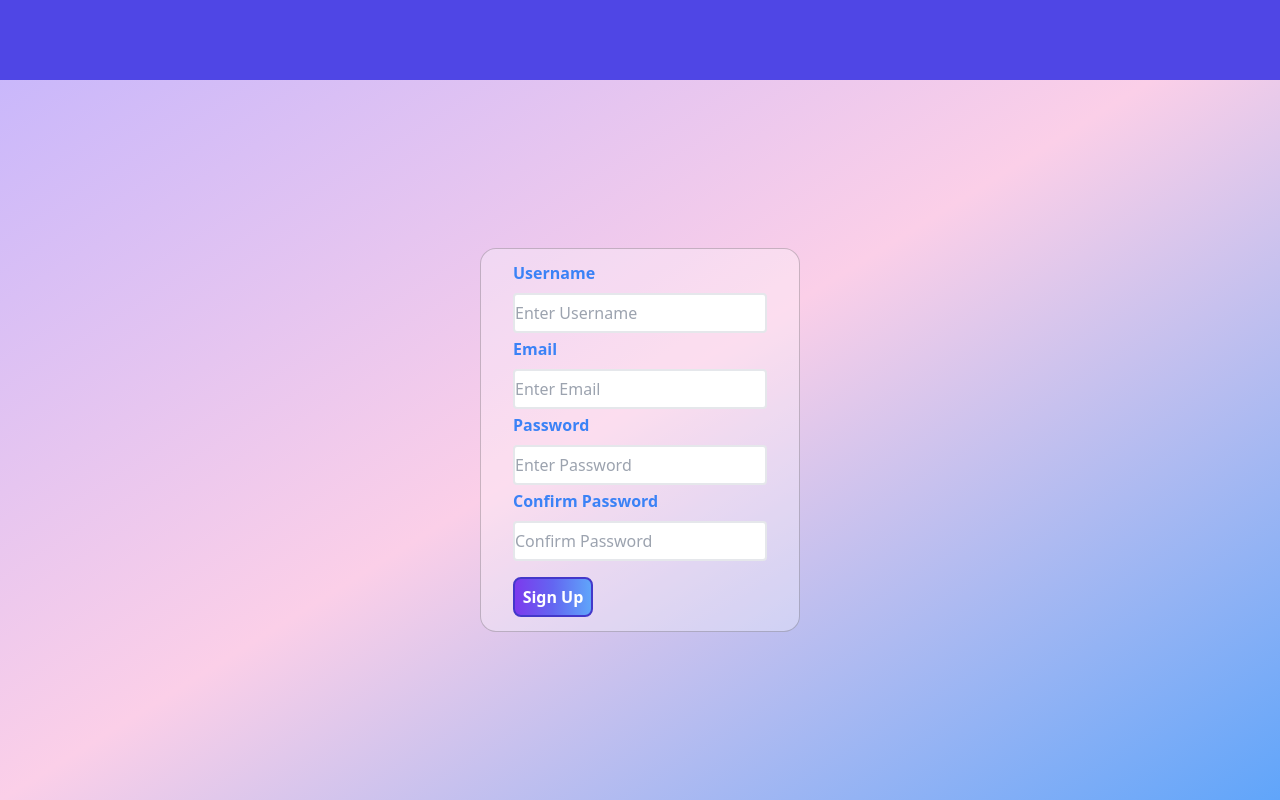
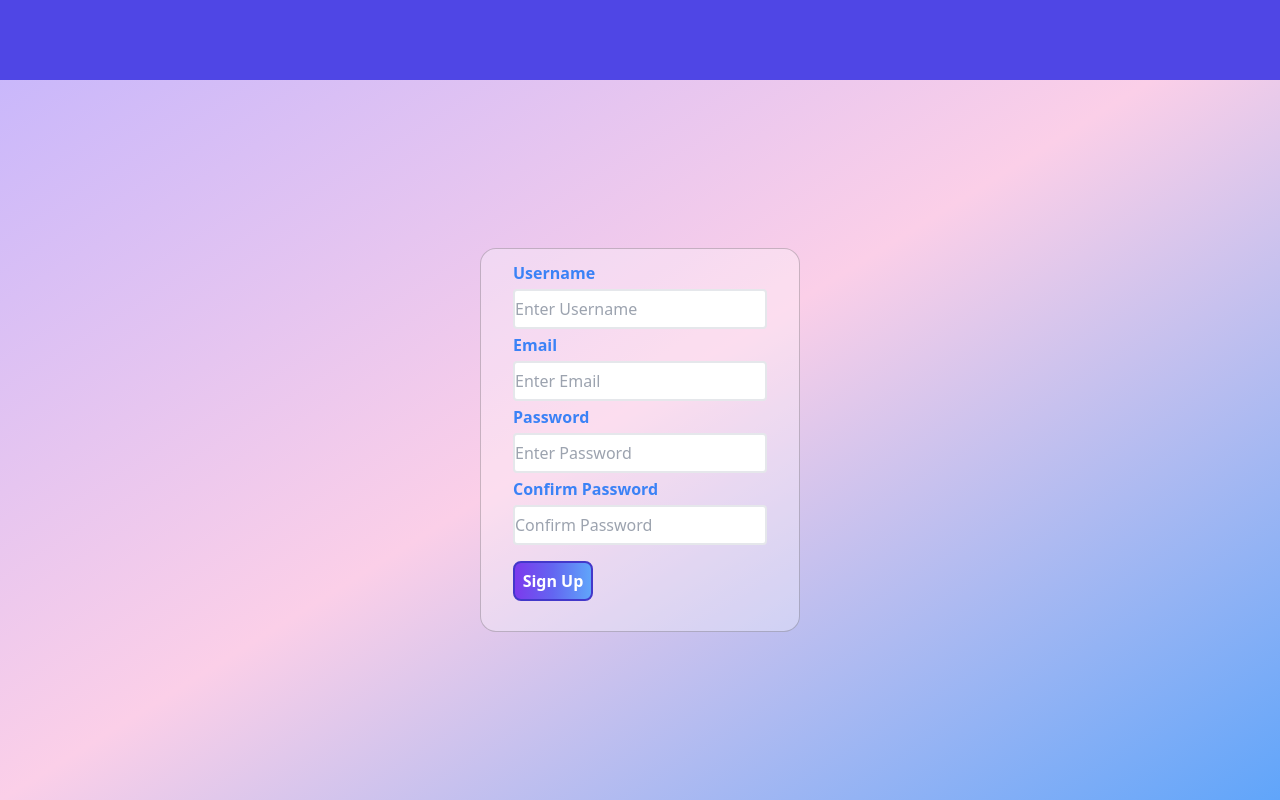
Before and after one commit to 5vedish/Quizlet-Clone, a Next.js app: page /signup in a window 1280 px wide. Built offline with nearby package versions, Linux system fonts and the light colour scheme.

Commit message:
change some spacing

```diff
--- a/components/signup_container.tsx
+++ b/components/signup_container.tsx
@@ -5,7 +5,7 @@ export default function SignupCard(){
         <div className="flex flex-col text-blue-500 w-80 h-96 m-auto bg-white bg-opacity-30 border-black border border-opacity-20 rounded-2xl p-2">
             <label className="mx-6 mt-1 font-semibold">
                 Username
-                <form className="flex mt-2">
+                <form className="flex mt-1">
                     <input className="bg-white border-2 text-black placeholder-gray-400 focus:placeholder-gray-300 border-gray h-10 rounded flex-1" placeholder='Enter Username'>
                     </input>
                 </form>
@@ -13,7 +13,7 @@ export default function SignupCard(){
 
             <label className="mx-6 mt-1 font-semibold">
                 Email
-                    <form className="flex mt-2">
+                    <form className="flex mt-1">
                         <input className="bg-white border-2 text-black placeholder-gray-400 focus:placeholder-gray-300 border-gray h-10 rounded flex-1" placeholder='Enter Email'>
                         </input>
                     </form>
@@ -21,7 +21,7 @@ export default function SignupCard(){
 
             <label className="mt-1 mx-6 font-semibold">
                     Password
-                    <form className="flex mt-2">
+                    <form className="flex mt-1">
                         <input className="bg-white border-2 text-black placeholder-gray-400 focus:placeholder-gray-300 border-gray h-10 rounded flex-1" placeholder='Enter Password'>
                         </input>
                     </form>
@@ -29,7 +29,7 @@ export default function SignupCard(){
 
             <label className="mx-6 mt-1 font-semibold">
                 Confirm Password
-                    <form className="flex mt-2">
+                    <form className="flex mt-1">
                         <input className="bg-white border-2 text-black placeholder-gray-400 focus:placeholder-gray-300 border-gray h-10 rounded flex-1" placeholder='Confirm Password'>
                         </input>
                     </form>
```
